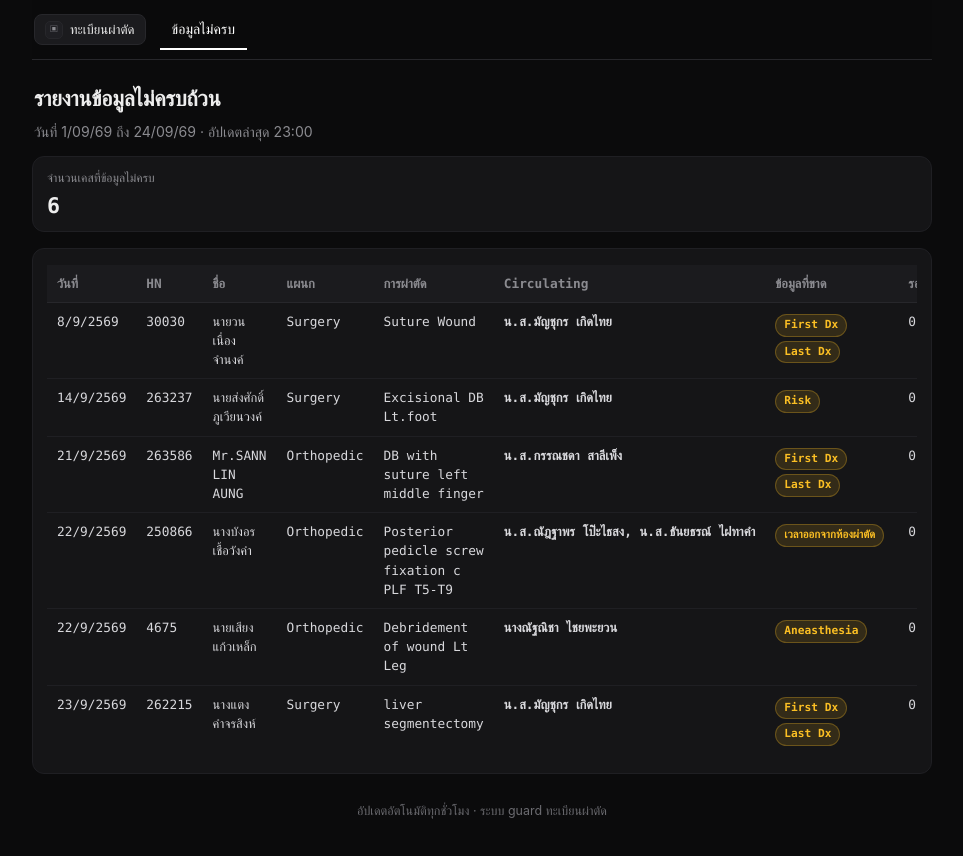
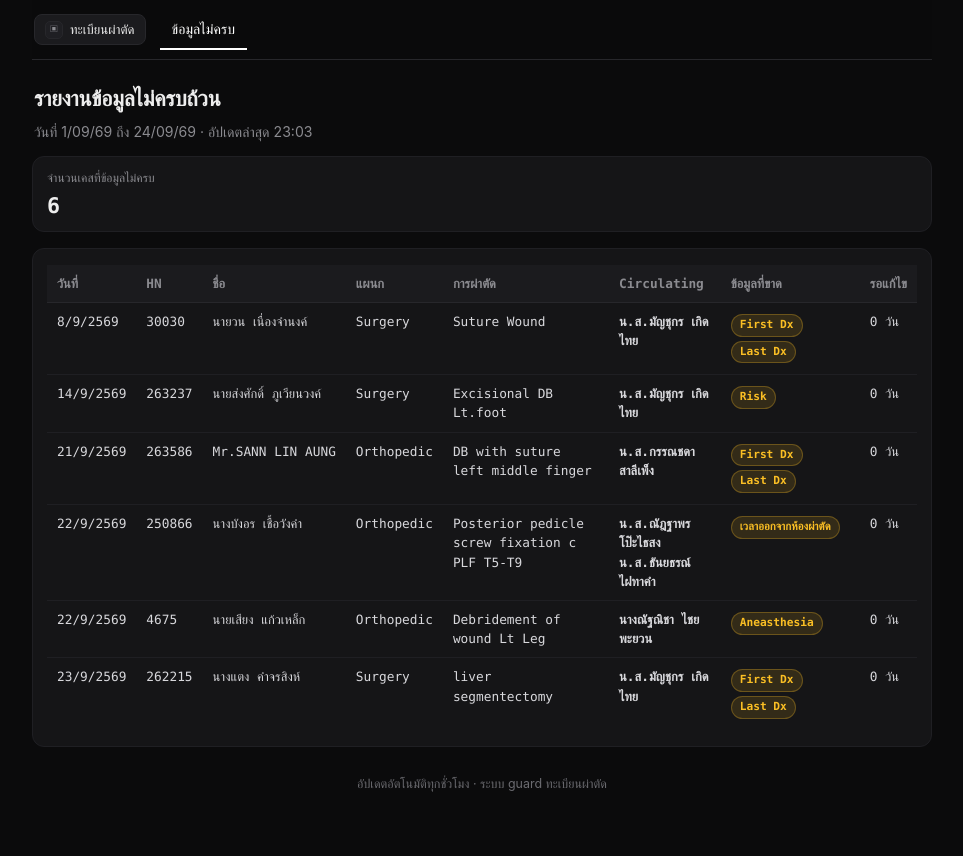
Before and after one commit to kttwatt/audit-orwnh.reg, a plain HTML site: page index.html in a window 1280 px wide. Shown: the whole page, without its empty margins (158-1121 px from the left). Drawn offline with Linux system fonts and the light colour scheme.

Commit message:
Name no-wrap; circulating names each on own line

```diff
--- a/index.html
+++ b/index.html
@@ -227,10 +227,13 @@
     background: var(--bg-elevated);
   }
 
+  .name-cell {
+    white-space: nowrap;
+  }
+
   .circ-cell {
     font-weight: 700;
     color: var(--accent);
-    white-space: nowrap;
   }
 
   .chip {
@@ -316,7 +319,7 @@
 
     <div class="page-head">
       <h1 class="page-title">รายงานข้อมูลไม่ครบถ้วน</h1>
-      <p class="page-sub">วันที่ 1/09/69 ถึง 24/09/69 · อัปเดตล่าสุด 23:00</p>
+      <p class="page-sub">วันที่ 1/09/69 ถึง 24/09/69 · อัปเดตล่าสุด 23:03</p>
 
     </div>
 
@@ -347,7 +350,7 @@
           <tr>
         <td data-label="วันที่">8/9/2569</td>
         <td data-label="HN">30030</td>
-        <td data-label="ชื่อ">นายวน เนื่องจำนงค์</td>
+        <td data-label="ชื่อ" class="name-cell">นายวน เนื่องจำนงค์</td>
         <td data-label="แผนก">Surgery</td>
         <td data-label="การผ่าตัด">Suture Wound</td>
         <td data-label="Circulating" class="circ-cell">น.ส.มัญชุกร เกิดไทย</td>
@@ -356,7 +359,7 @@
       </tr><tr>
         <td data-label="วันที่">14/9/2569</td>
         <td data-label="HN">263237</td>
-        <td data-label="ชื่อ">นายส่งศักดิ์ ภูเวียนวงค์</td>
+        <td data-label="ชื่อ" class="name-cell">นายส่งศักดิ์ ภูเวียนวงค์</td>
         <td data-label="แผนก">Surgery</td>
         <td data-label="การผ่าตัด">Excisional DB Lt.foot</td>
         <td data-label="Circulating" class="circ-cell">น.ส.มัญชุกร เกิดไทย</td>
@@ -365,7 +368,7 @@
       </tr><tr>
         <td data-label="วันที่">21/9/2569</td>
         <td data-label="HN">263586</td>
-        <td data-label="ชื่อ">Mr.SANN LIN AUNG</td>
+        <td data-label="ชื่อ" class="name-cell">Mr.SANN LIN AUNG</td>
         <td data-label="แผนก">Orthopedic</td>
         <td data-label="การผ่าตัด">DB with suture left middle finger</td>
         <td data-label="Circulating" class="circ-cell">น.ส.กรรณชดา สาลีเพ็ง</td>
@@ -374,16 +377,16 @@
       </tr><tr>
         <td data-label="วันที่">22/9/2569</td>
         <td data-label="HN">250866</td>
-        <td data-label="ชื่อ">นางบังอร เชื้อวังคำ</td>
+        <td data-label="ชื่อ" class="name-cell">นางบังอร เชื้อวังคำ</td>
         <td data-label="แผนก">Orthopedic</td>
         <td data-label="การผ่าตัด">Posterior  pedicle screw fixation c PLF T5-T9</td>
-        <td data-label="Circulating" class="circ-cell">น.ส.ณัฎฐาพร โป๊ะไธสง, น.ส.ธันยธรณ์ ไฝทาคำ</td>
+        <td data-label="Circulating" class="circ-cell">น.ส.ณัฎฐาพร โป๊ะไธสง<br>น.ส.ธันยธรณ์ ไฝทาคำ</td>
         <td data-label="ข้อมูลที่ขาด"><span class="chip chip-warn">เวลาออกจากห้องผ่าตัด</span></td>
         <td data-label="รอแก้ไข">0 วัน</td>
       </tr><tr>
         <td data-label="วันที่">22/9/2569</td>
         <td data-label="HN">4675</td>
-        <td data-label="ชื่อ">นายเสียง แก้วเหล็ก</td>
+        <td data-label="ชื่อ" class="name-cell">นายเสียง แก้วเหล็ก</td>
         <td data-label="แผนก">Orthopedic</td>
         <td data-label="การผ่าตัด">Debridement of wound Lt Leg</td>
         <td data-label="Circulating" class="circ-cell">นางณัฐณิชา ไชยพะยวน</td>
@@ -392,7 +395,7 @@
       </tr><tr>
         <td data-label="วันที่">23/9/2569</td>
         <td data-label="HN">262215</td>
-        <td data-label="ชื่อ">นางแตง คำจรสิงห์</td>
+        <td data-label="ชื่อ" class="name-cell">นางแตง คำจรสิงห์</td>
         <td data-label="แผนก">Surgery</td>
         <td data-label="การผ่าตัด">liver segmentectomy</td>
         <td data-label="Circulating" class="circ-cell">น.ส.มัญชุกร เกิดไทย</td>
```
Also changed, not shown: 1 other file.
